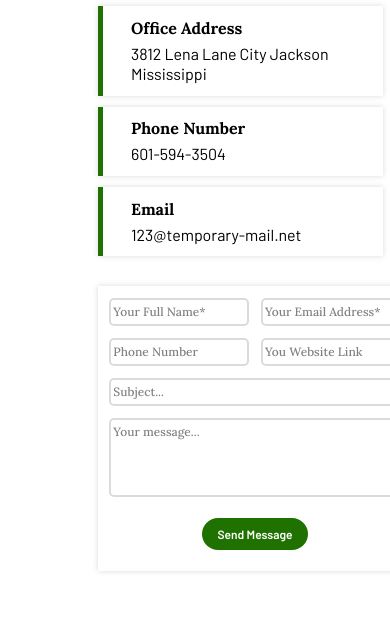
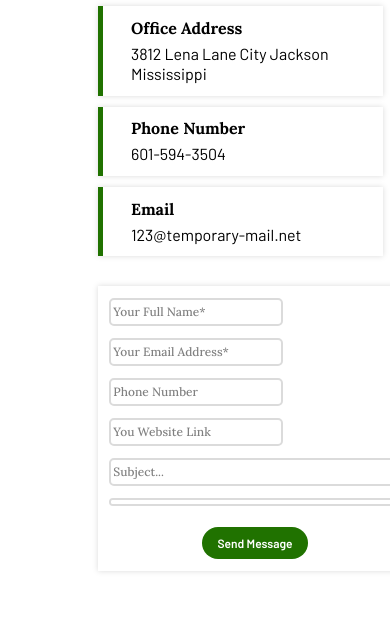
Before and after one commit to ambermoo/ambernayTrotterProjectOne, a plain HTML site: page contact.html in a window 390 px wide. Shown: the part 195-814 px from the top of the page. Drawn offline with Linux system fonts and the light colour scheme.

Commit message:
fixed contact message-form input alignment

```diff
--- a/styles/sass/_contact.scss
+++ b/styles/sass/_contact.scss
@@ -60,12 +60,17 @@
 
         span {
             display: flex;
+            justify-content: space-between;
+
+            input {
+                width: 100%;
+            }
         }
 
         input, textarea {
             border: 2px solid $input-border;
             border-radius: 5px;
-            width: 100%;
+            width: auto;
             margin: 6px;
             padding: 2px;
         }
--- a/styles/sass/_media-queries.scss
+++ b/styles/sass/_media-queries.scss
@@ -14,7 +14,6 @@
             display: block;
         }
     }
-
 }
 
 @media (max-width: 950px){
@@ -71,5 +70,11 @@
             }
         }
     /* #endregion - about section */
+}
 
+@media (max-width: 650px) {
+    .contact-info-container .message-form span {
+
+        display: grid;
+    }
 }
```
Also changed, not shown: styles/styles.css.
